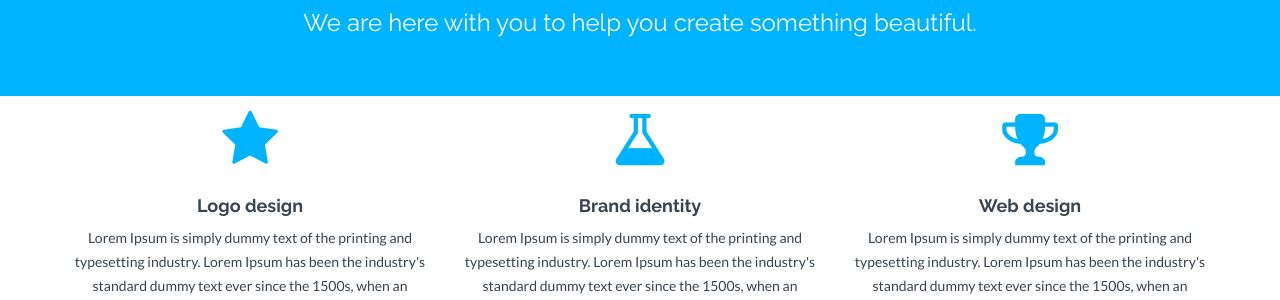
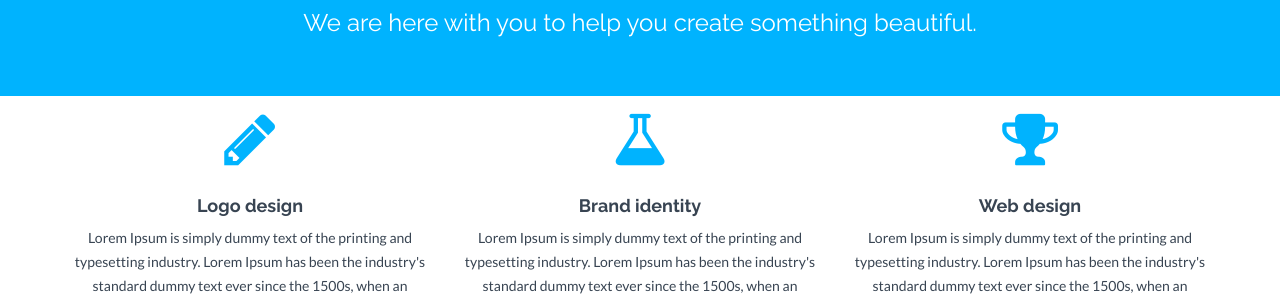
Before and after one commit to bitslit/portfolio, a Jekyll site: the page built from index.html, in a window 1280 px wide. Shown: the part 295-595 px from the top of the page. Built offline with Jekyll 4.4.1, drawn with Linux system fonts in a browser that asks for light colours; nearby versions of some CDN libraries.

Commit message:
Update index.html

```diff
--- a/index.html
+++ b/index.html
@@ -9,7 +9,7 @@
     <div class="container">
         <div class="row centered">
             <div class="col-md-4">
-                <i class="fa fa-star"></i>
+                <i class="fa fa-pencil"></i>
                 <h4>Logo design</h4>
                 <p>Lorem Ipsum is simply dummy text of the printing and typesetting industry. Lorem Ipsum has been the industry's standard dummy text ever since the 1500s, when an unknown printer took a galley of type and scrambled it to make a type specimen book.</p>
                 <p><br/><a href="#" class="btn btn-theme">More Info</a></p>
```
